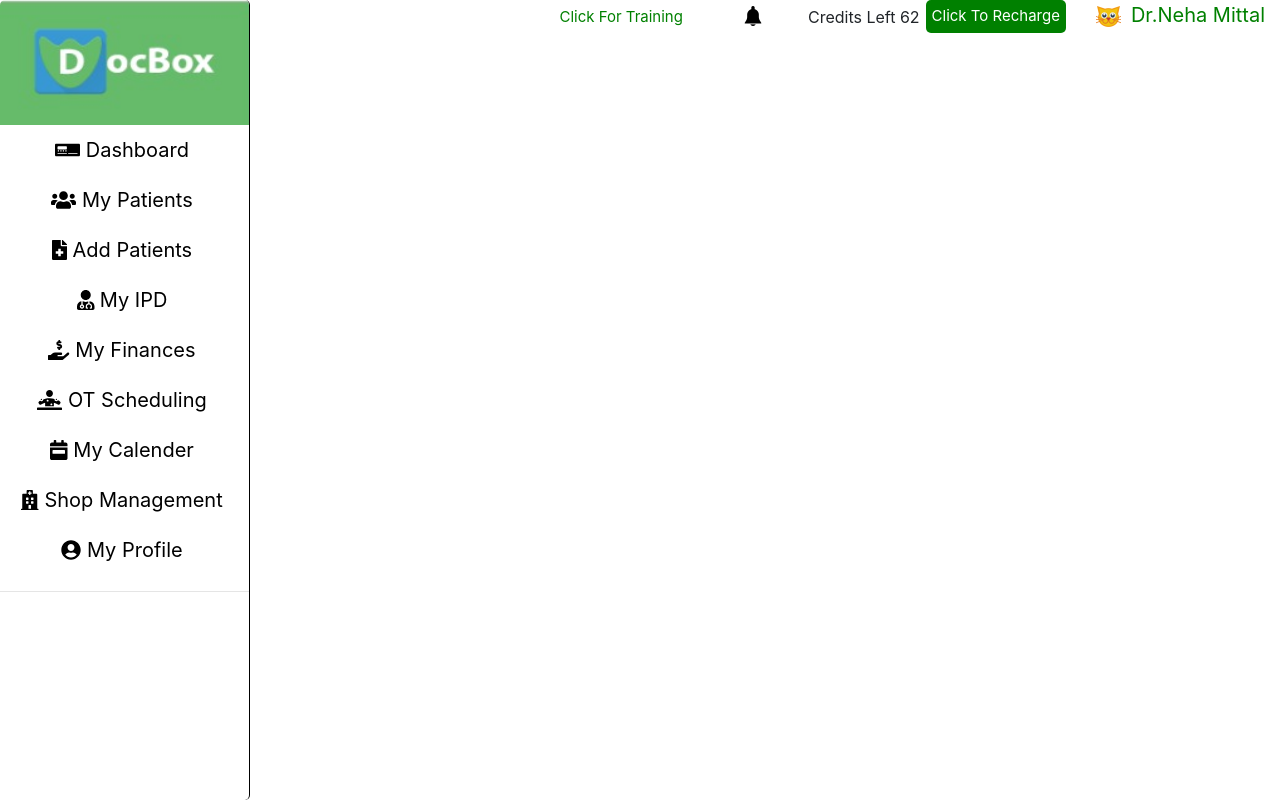
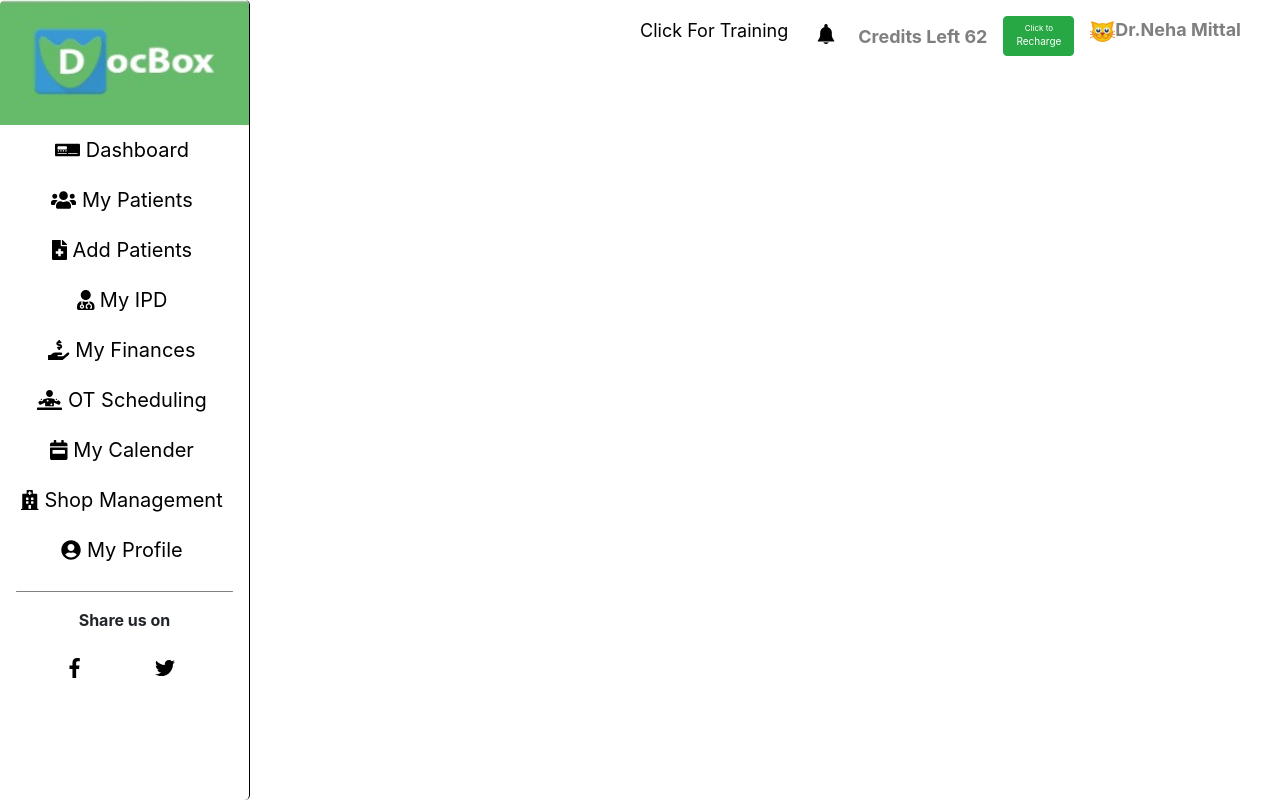
Before and after one commit to akshaysethia/Coding_Random_things, a PHP site: page / in a window 1280 px wide. Run offline with PHP 8.4, Linux system fonts and the light colour scheme; some libraries are stand-ins or nearby versions.

Commit message:
Add files via upload

```diff
--- a/HTML/Intern/index.html
+++ b/HTML/Intern/index.html
@@ -1,17 +1,32 @@
 <!DOCTYPE <!DOCTYPE html>
 <html>
+
 <head>
-    <meta charset="utf-8">
-    <meta http-equiv="X-UA-Compatible" content="IE=edge">
-    <title>DocBox</title>
-    <meta name="viewport" content="width=device-width, initial-scale=1">
-    <link rel="stylesheet" type="text/css" href="main.css">
-    <link rel="stylesheet" href="https://stackpath.bootstrapcdn.com/bootstrap/4.3.1/css/bootstrap.min.css" integrity="sha384-ggOyR0iXCbMQv3Xipma34MD+dH/1fQ784/j6cY/iJTQUOhcWr7x9JvoRxT2MZw1T" crossorigin="anonymous">
-    <script src="https://code.jquery.com/jquery-3.3.1.slim.min.js" integrity="sha384-q8i/X+965DzO0rT7abK41JStQIAqVgRVzpbzo5smXKp4YfRvH+8abtTE1Pi6jizo" crossorigin="anonymous"></script>
-    <script src="https://cdnjs.cloudflare.com/ajax/libs/popper.js/1.14.7/umd/popper.min.js" integrity="sha384-UO2eT0CpHqdSJQ6hJty5KVphtPhzWj9WO1clHTMGa3JDZwrnQq4sF86dIHNDz0W1" crossorigin="anonymous"></script>
-    <script src="https://stackpath.bootstrapcdn.com/bootstrap/4.3.1/js/bootstrap.min.js" integrity="sha384-JjSmVgyd0p3pXB1rRibZUAYoIIy6OrQ6VrjIEaFf/nJGzIxFDsf4x0xIM+B07jRM" crossorigin="anonymous"></script>
-    <script defer src="https://use.fontawesome.com/releases/v5.7.2/js/all.js" integrity="sha384-0pzryjIRos8mFBWMzSSZApWtPl/5++eIfzYmTgBBmXYdhvxPc+XcFEk+zJwDgWbP" crossorigin="anonymous"></script>
+  <meta charset="utf-8">
+  <meta http-equiv="X-UA-Compatible" content="IE=edge">
+  <title>DocBox</title>
+  <meta name="viewport" content="width=device-width, initial-scale=1">
+  <link rel="stylesheet" type="text/css" href="main.css">
+  <link rel="stylesheet" href="https://stackpath.bootstrapcdn.com/bootstrap/4.3.1/css/bootstrap.min.css"
+    integrity="sha384-ggOyR0iXCbMQv3Xipma34MD+dH/1fQ784/j6cY/iJTQUOhcWr7x9JvoRxT2MZw1T" crossorigin="anonymous">
+  <script src="https://code.jquery.com/jquery-3.3.1.slim.min.js"
+    integrity="sha384-q8i/X+965DzO0rT7abK41JStQIAqVgRVzpbzo5smXKp4YfRvH+8abtTE1Pi6jizo"
+    crossorigin="anonymous"></script>
+  <script src="https://cdnjs.cloudflare.com/ajax/libs/popper.js/1.14.7/umd/popper.min.js"
+    integrity="sha384-UO2eT0CpHqdSJQ6hJty5KVphtPhzWj9WO1clHTMGa3JDZwrnQq4sF86dIHNDz0W1"
+    crossorigin="anonymous"></script>
+  <script src="https://stackpath.bootstrapcdn.com/bootstrap/4.3.1/js/bootstrap.min.js"
+    integrity="sha384-JjSmVgyd0p3pXB1rRibZUAYoIIy6OrQ6VrjIEaFf/nJGzIxFDsf4x0xIM+B07jRM"
+    crossorigin="anonymous"></script>
+  <script defer src="https://use.fontawesome.com/releases/v5.7.2/js/all.js"
+    integrity="sha384-0pzryjIRos8mFBWMzSSZApWtPl/5++eIfzYmTgBBmXYdhvxPc+XcFEk+zJwDgWbP"
+    crossorigin="anonymous"></script>
+  <script type="text/javascript" src="https://cdn.jsdelivr.net/jquery/latest/jquery.min.js"></script>
+  <script type="text/javascript" src="https://cdn.jsdelivr.net/momentjs/latest/moment.min.js"></script>
+  <script type="text/javascript" src="https://cdn.jsdelivr.net/npm/daterangepicker/daterangepicker.min.js"></script>
+  <link rel="stylesheet" type="text/css" href="https://cdn.jsdelivr.net/npm/daterangepicker/daterangepicker.css" />
 </head>
+
 <body>
   <div class="container-fluid">
     <div class="side-navbar">
@@ -25,16 +40,31 @@
       <a href="#"><i class="fas fa-calendar-week"></i> My Calender</a>
       <a href="#"><i class="fas fa-hospital"></i> Shop Management</a>
       <a href="#"><i class="fas fa-user-circle"></i> My Profile</a>
-      <hr size="30px">
+      <hr class="linewale">
+      <div>
+        <p style="text-align:center;"><b>Share us on</b></p>
+        <ul class="social">
+          <li><a href="https://facebook.com" target="_blank"><i class="fab fa-facebook-f"></i></a></li>
+          <li><a href="https://twitter.com/" target="_blank"><i class="fab fa-twitter"></i></a></li>
+        </ul>
+      </div>
     </div>
-    <div class="top-navbar">
-      <a class="active" href="#MyProfile" style="float: right; font-size: 20px; padding-left: 10px; text-transform: capitalize; text-decoration: none;">dr.neha mittal</a>
-      <a href="#" style="float: right; border-radius: 50%; padding-top: 4px; padding-left: 30px;"><img src="cat.png" alt="cat"></a>
-      <a href="#" style="float: right; border-radius: 5px;"><button type="button" class="but">Click To Recharge</button></a>
-      <p style="float:right; padding-right: 6px; padding-top: 5px;">Credits Left 62</p>
-      <a href="#" style="float:right; padding-top: 6px; padding-right: 45px;"><img src="Noti.png" alt="bell"></a>
-      <a href="#" style="float:right; padding-top: 6px; padding-right: 60px;">Click For Training</a>
-    </div>
+    <nav class="navbar navbar-expand-lg navbar-light" style="background-color: white;">
+      <button class="navbar-toggler" type="button" data-toggle="collapse" data-target="#navbarNavAltMarkup"
+        aria-controls="navbarNavAltMarkup" aria-expanded="false" aria-label="Toggle navigation">
+        <span class="navbar-toggler-icon"></span>
+      </button>
+      <div class="collapse navbar-collapse" id="navbarNavAltMarkup">
+        <div class="navbar-nav">
+          <a class="nav-item nav-link" href="#"><button type="button" style="background-color: white; border-style: none; font-size: 18px;">Click For Training</button></a>
+          <a class="nav-item nav-link" href="#" style="padding-top: 15px;"><button type="button" class="imgbut"><img src="Noti.png" alt="Ghanta"></button></a>
+          <a class="nav-item nav-link" href="#" style="padding-top: 15px;">Credits Left 62</span></a>
+          <a class="nav-item nav-link" href="#"><button type="button" class="btn btn-success"style="padding-top: 5px;"><span style="font-size: 8px;">Click to</span><br><span style="font-size: 10px;">Recharge</span></button></a>
+          <a class="nav-item nav-link" href="#" style="text-transform: capitalize;"><img src="cat.png" alt="cat">dr.neha mittal</a>
+        </div>
+      </div>
+    </nav>
   </div>
 </body>
+
 </html>
--- a/HTML/Intern/main.css
+++ b/HTML/Intern/main.css
@@ -1,3 +1,6 @@
+body {
+    margin-left: 250px;
+}
 .side-navbar {
     margin: 0px;
     width: 250px;
@@ -11,6 +14,8 @@
     border-right: 1px solid black;
     border-radius: 5px;
 }
+
+.side-navbar::-webkit-scrollbar {display:none;}
 
 .side-navbar img {
     width: 250px;
@@ -33,15 +38,6 @@
     color: green;
     text-decoration: none;
 }
-
-/*@media screen and (max-height: 450px) {
-    .side-navbar {
-        width: 100px;;
-    }
-    .side-navbar a {
-        font-size: 15px;
-    }
-}*/
 
 .fas:hover {
     color: green;
@@ -73,3 +69,83 @@
     background-color: lightgreen;
     color: black;
 }
+
+@media only screen and (max-width:800px) {
+    body {
+        margin-left: 200px;
+    }
+    .side-navbar {
+        width: 200px;
+    }
+    .side-navbar img {
+        width: 200px;
+        height: 100px;
+    }
+    .side-navbar a {
+        font-size: 15px;
+    }
+    .but {
+        font-size: 11px;
+    }
+}
+
+@media only screen and (max-width:500px) {
+    body {
+        margin-left: 150px;
+    }
+    .side-navbar {
+        width: 150px;
+    }
+    .side-navbar img {
+        width: 150px;
+        height: 75px;
+    }
+    .side-navbar a {
+        font-size: 10px;
+    }
+    .but {
+        font-size: 8px;
+    }
+}
+
+.linewale {
+    border-radius: 1.5px;
+    border-color: gray;
+    margin-left: 1em;
+    margin-right: 1em;
+}
+
+.social {
+    display: flex;
+    justify-content: space-evenly;
+    list-style-type: none;
+    padding-left: 0px;
+    align-items: center;
+}
+
+.social a {
+    text-decoration: none;
+}
+
+.navbar {
+    float: right;
+    background-color: white;
+    height: auto;
+}
+
+.navbar-nav {
+    font-size: 18px;
+    text-decoration: none;
+    font-weight: bold;
+}
+
+.btn {
+    vertical-align: middle;
+    padding: 9.5 19px;
+    height:
+}
+
+.imgbut {
+    border-style: none;
+    background-color: white;
+}
```
Also changed, not shown: HTML/Intern/old.html (added, +8 -0 lines), 1 other file.
